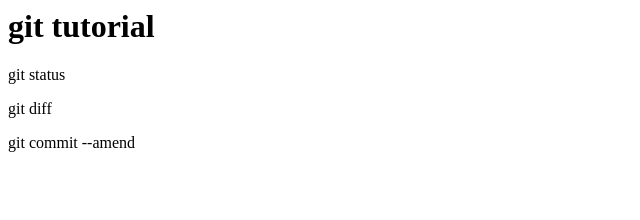
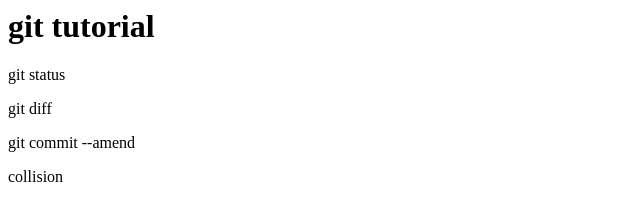
Before and after one commit to prime55799/git_tutorial, a plain HTML site: page index.html in a window 1280 px wide. Shown: the full height of the page, 0-640 px from the left. Drawn offline with Linux system fonts and the light colour scheme.

Commit message:
add collision

```diff
--- a/index.html
+++ b/index.html
@@ -2,3 +2,4 @@
 <p>git status</p>
 <p>git diff</p>
 <p>git commit --amend</p>
+<p>collision</p>
```
